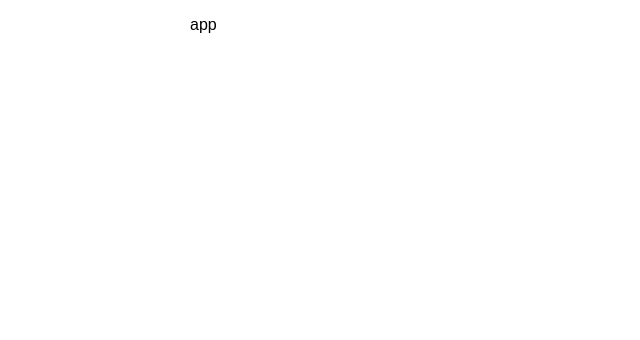
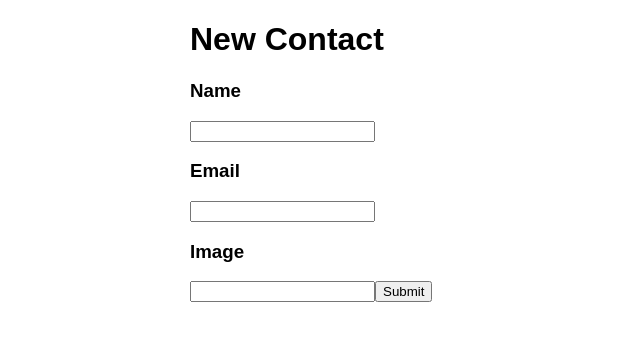
Before and after one commit to ga-wdi-exercises/checkpoint-react, a React (Create React App) app: page /new-contact in a window 1280 px wide. Shown: the top 340 px of the page, without its empty margins (0-640 px from the left). Built offline with nearby package versions, Linux system fonts and the light colour scheme.

Commit message:
as far as I got

```diff
--- a/src/components/App/App.js
+++ b/src/components/App/App.js
@@ -1,10 +1,30 @@
-import React, { Component } from 'react';
+import React, { Component } from "react";
+import "../../styles/index.css";
+import Header from "../Header/Header";
+import ContactList from "../ContactList/ContactList";
+import Contact from "../Contact/Contact";
+import NewContact from "../NewContact/NewContact";
+import { Link, Route, Switch, Redirect } from "react-router-dom";
 
 class App extends Component {
+  constructor(props) {
+    super(props);
+
+    this.state = {
+      contacts: props.contacts
+    };
+  }
+
   render() {
-    return <div className="App">
-        <p>app</p>
-      </div>;
+    return (
+      <div className="App">
+        <header>{Header}</header>
+        <main>
+          <Route path={"/"} exact component={ContactList} />
+          <Route path={"/new-contact"} exact component={NewContact} />
+        </main>
+      </div>
+    );
   }
 }
 
--- /dev/null
+++ b/src/components/ContactList/ContactList.js
@@ -0,0 +1,25 @@
+import React, { Component } from "react";
+import "../../styles/index.css";
+import Contact from "../Contact/Contact";
+import NewContact from "../NewContact/NewContact";
+import { Link, Route, Switch, Redirect } from "react-router-dom";
+import data from "../../contacts.json";
+
+class ContactList extends Component {
+  render() {
+    let list = data.map(contact => {
+      return (
+        <div className="contact-list">
+          <div className="contact">
+            <img src={contact.profile_picture} />
+            <h3>{contact.name}</h3>
+            <h4>{contact.email}</h4>
+          </div>
+        </div>
+      );
+    });
+    return <div className="contact-list">{list}</div>;
+  }
+}
+
+export default ContactList;
--- /dev/null
+++ b/src/components/Header/Header.js
@@ -0,0 +1,24 @@
+import React, { Component } from "react";
+import "../../styles/index.css";
+import ContactList from "../ContactList/ContactList";
+import Contact from "../Contact/Contact";
+import NewContact from "../NewContact/NewContact";
+import { Link, Route, Switch, Redirect } from "react-router-dom";
+
+class Header extends Component {
+  render() {
+    return (
+      <div>
+        <header>
+          <h1>Contacts</h1>
+          <nav>
+            <Link to={"/"}>Home</Link>
+            <Link to={"/new-contact"}>New Contact</Link>
+          </nav>
+        </header>
+      </div>
+    );
+  }
+}
+
+export default Header;
--- /dev/null
+++ b/src/components/NewContact/NewContact.js
@@ -0,0 +1,25 @@
+import React, { Component } from "react";
+import "../../styles/index.css";
+import { Link, Route, Switch, Redirect } from "react-router-dom";
+import data from "../../contacts.json";
+
+class NewContact extends Component {
+  render() {
+    return (
+      <div>
+        <h1>New Contact</h1>
+        <form>
+          <h3>Name</h3>
+          <input type="text" />
+          <h3>Email</h3>
+          <input type="text" />
+          <h3>Image</h3>
+          <input type="text" />
+          <input type="submit" value="Submit" />
+        </form>
+      </div>
+    );
+  }
+}
+
+export default NewContact;
--- a/src/contacts.json
+++ b/src/contacts.json
@@ -3,53 +3,70 @@
     "name": "Bugs Bunny",
     "email": "bugs@gmail.com",
     "profile_picture": "https://upload.wikimedia.org/wikipedia/en/1/17/Bugs_Bunny.svg"
-  }, {
+  },
+  {
     "name": "Daffy Duck",
     "email": "daffy@gmail.com",
     "profile_picture": "https://upload.wikimedia.org/wikipedia/en/f/f4/Daffy_Duck.svg"
-  }, {
+  },
+  {
     "name": "Porky Pig",
     "email": "porky@gmail.com",
     "profile_picture": "https://upload.wikimedia.org/wikipedia/en/8/88/Porky_Pig.svg"
-  }, {
+  },
+  {
     "name": "Elmer Fudd",
     "email": "fudd@gmail.com",
     "profile_picture": "https://upload.wikimedia.org/wikipedia/en/6/66/ElmerFudd.gif"
-  }, {
+  },
+  {
     "name": "Sylvester J. Pussycat Sr.",
     "email": "sylvester@gmail.com",
     "profile_picture": "https://upload.wikimedia.org/wikipedia/en/8/82/Sylvester_the_Cat.svg"
-  }, {
+  },
+  {
     "name": "Yosemite Sam",
     "email": "yosemite@gmail.com",
     "profile_picture": "https://upload.wikimedia.org/wikipedia/en/2/2d/Yosemite_Sam.svg"
-  }, {
+  },
+  {
     "name": "Foghorn Leghorn",
     "email": "foghorn@gmail.com",
     "profile_picture": "https://upload.wikimedia.org/wikipedia/en/a/a0/Foghorn_Leghorn.png"
-  }, {
+  },
+  {
     "name": "Marvin the Martian",
     "email": "marvin@gmail.com",
     "profile_picture": "https://upload.wikimedia.org/wikipedia/en/d/d5/Marvin_the_Martian.svg"
-  }, {
+  },
+  {
     "name": "Pepé Le Pew",
     "email": "lepew@gmail.com",
     "profile_picture": "https://upload.wikimedia.org/wikipedia/en/9/9a/Pep%C3%A9_Le_Pew.svg"
-  }, {
+  },
+  {
     "name": "Speedy Gonzales",
     "email": "speedy@gmail.com",
     "profile_picture": "https://upload.wikimedia.org/wikipedia/en/f/fe/Speedy_Gonzales.svg"
-  }, {
+  },
+  {
     "name": "Tasmanian Devil",
     "email": "tasmanian@gmail.com",
     "profile_picture": "https://upload.wikimedia.org/wikipedia/en/c/c4/Taz-Looney_Tunes.svg"
-  }, {
+  },
+  {
     "name": "Road Runnery",
     "email": "runner@gmail.com",
     "profile_picture": "https://upload.wikimedia.org/wikipedia/en/e/ee/Roadrunner_looney_tunes.png"
-  }, {
+  },
+  {
     "name": "Wile E. Coyote",
     "email": "wile_e@acme.com",
     "profile_picture": "https://upload.wikimedia.org/wikipedia/en/3/3c/Wile_E._Coyote.svg"
+  },
+  {
+    "name": "Tweety",
+    "email": "tweety@gmail.com",
+    "profile_picture": "https://upload.wikimedia.org/wikipedia/en/0/02/Tweety.svg"
   }
 ]
--- a/src/index.js
+++ b/src/index.js
@@ -1,8 +1,14 @@
-import React from 'react';
-import ReactDOM from 'react-dom';
-import './styles/index.css';
-import App from './components/App/App';
+import React from "react";
+import ReactDOM from "react-dom";
+import "./styles/index.css";
+import App from "./components/App/App";
+import { BrowserRouter as Router } from "react-router-dom";
 
 import contacts from "./contacts.json";
 
-ReactDOM.render(<App />, document.getElementById('root'));
+ReactDOM.render(
+  <Router>
+    <App />
+  </Router>,
+  document.getElementById("root")
+);
```
Also changed, not shown: 1 other file (tests, documents, lock files or other folders).
